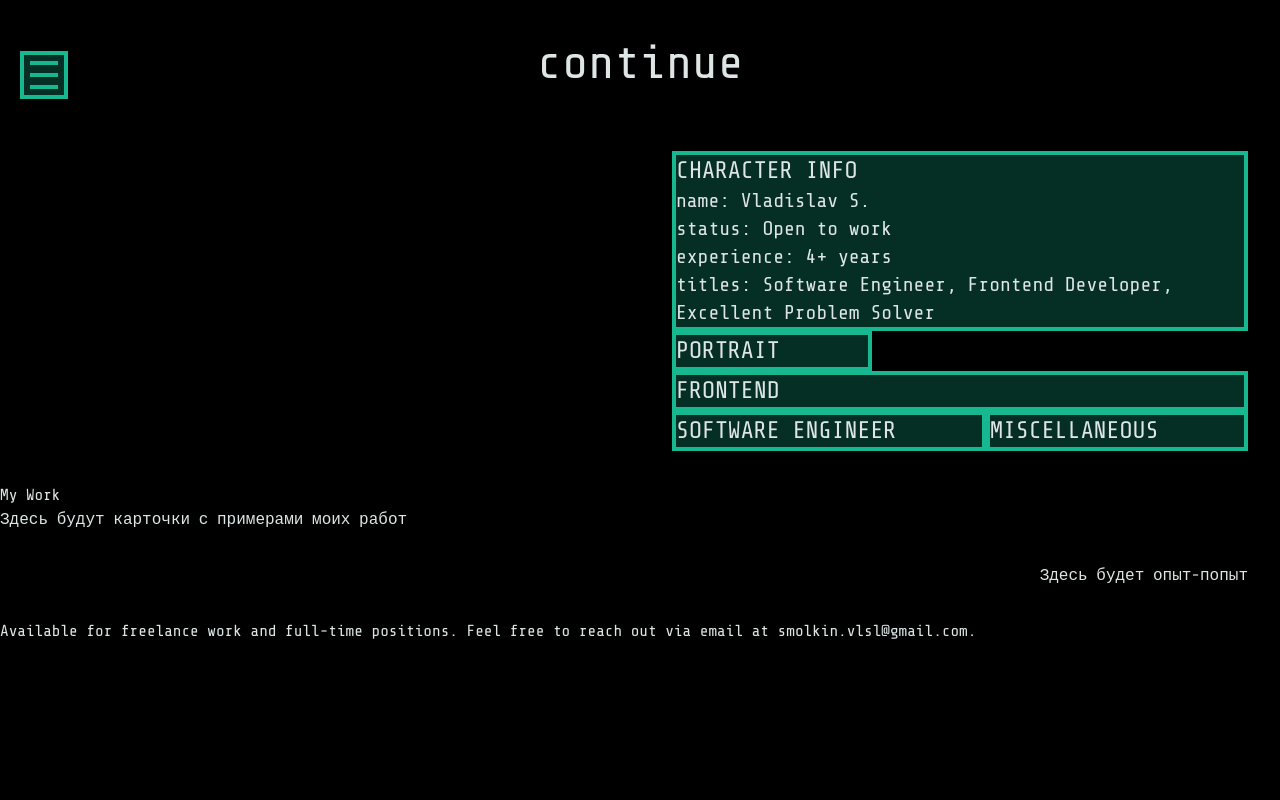
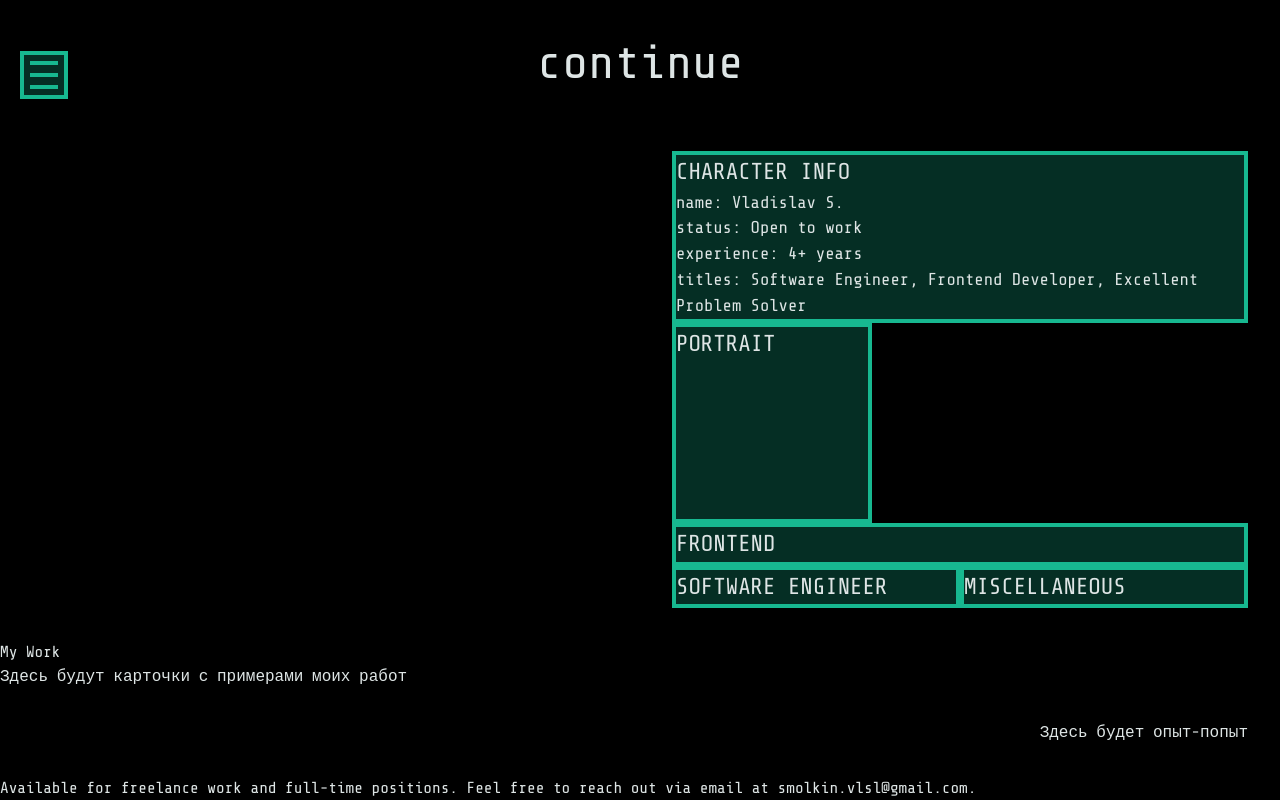
Before and after one commit to C0deCat/portfolio-page, a React (Vite) app: page / in a window 1280 px wide. Shown: the part 681-1481 px from the top of the page. Before the commit the page ends 1324 px from the top, so only its background shows below. Built offline with nearby package versions, Linux system fonts and the light colour scheme; a web font is replaced by a local one.

Commit message:
feat(expertise): update layout

```diff
--- a/src/sections/Expertise.tsx
+++ b/src/sections/Expertise.tsx
@@ -15,8 +15,8 @@ const DescriptonBlock: React.FC<DescriptonBlockProps> = ({
   const block = classNames(defaultContainer(), classname);
   return (
     <div className={block}>
-      <h2 className="uppercase text-2xl">{title}</h2>
-      <p className="text-xl">{children}</p>
+      <h2 className="uppercase text-[4cqw]">{title}</h2>
+      <p className="text-[3cqw]">{children}</p>
     </div>
   );
 };
@@ -24,7 +24,12 @@ const DescriptonBlock: React.FC<DescriptonBlockProps> = ({
 const Expertise: React.FC = () => {
   return (
     <section id="experience" className="p-8 flex justify-end">
-      <div className="flex flex-wrap max-w-xl">
+      <div
+        id="cardWrapper"
+        className="flex flex-col flex-wrap [container-type:inline-size]"
+        style={{ width: "min(max(40vw,36rem),100vw)" }}
+      >
+        <div className="flex flex-wrap items-stretch w-full">
           <DescriptonBlock title="Character Info" classname="grow">
             <>
               name: Vladislav S.
@@ -37,12 +42,22 @@ const Expertise: React.FC = () => {
               Solver
             </>
           </DescriptonBlock>
-        <DescriptonBlock title="Portrait" classname="w-[200px]" />
-        <div className="w-full" />
-        <DescriptonBlock title="Frontend" classname="grow" />
-        <div className="w-full" />
-        <DescriptonBlock title="Software Engineer" classname="grow" />
-        <DescriptonBlock title="Miscellaneous" classname="grow" />
+          <DescriptonBlock
+            title="Portrait"
+            classname="aspect-square self-stretch min-w-[200px] min-h-[200px]"
+          />
+        </div>
+        <DescriptonBlock title="Frontend" classname="w-full" />
+        <div className="flex flex-wrap w-full">
+          <DescriptonBlock
+            title="Software Engineer"
+            classname="flex-1 min-w-[250px]"
+          />
+          <DescriptonBlock
+            title="Miscellaneous"
+            classname="flex-1 min-w-[250px]"
+          />
+        </div>
       </div>
     </section>
   );
```
Lines whose indentation alone changed are shown as unchanged.
